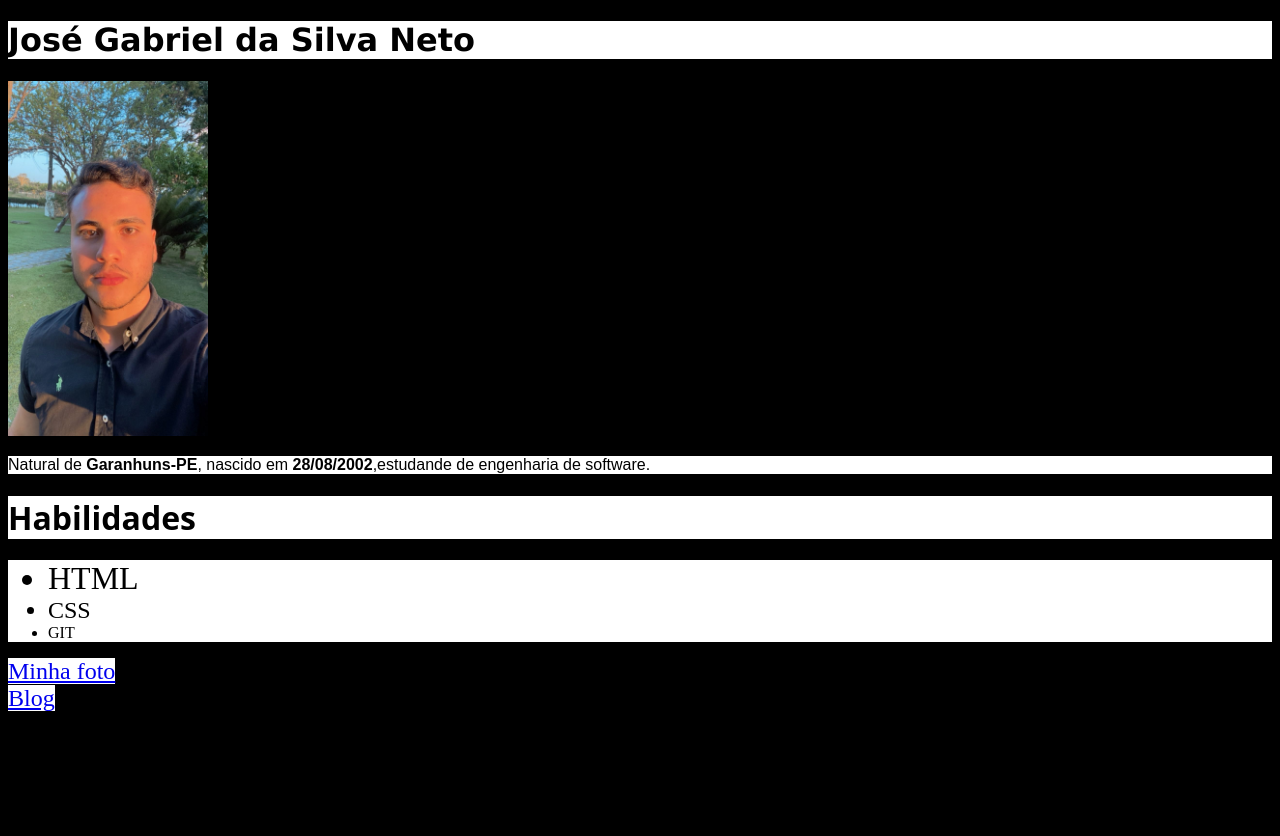
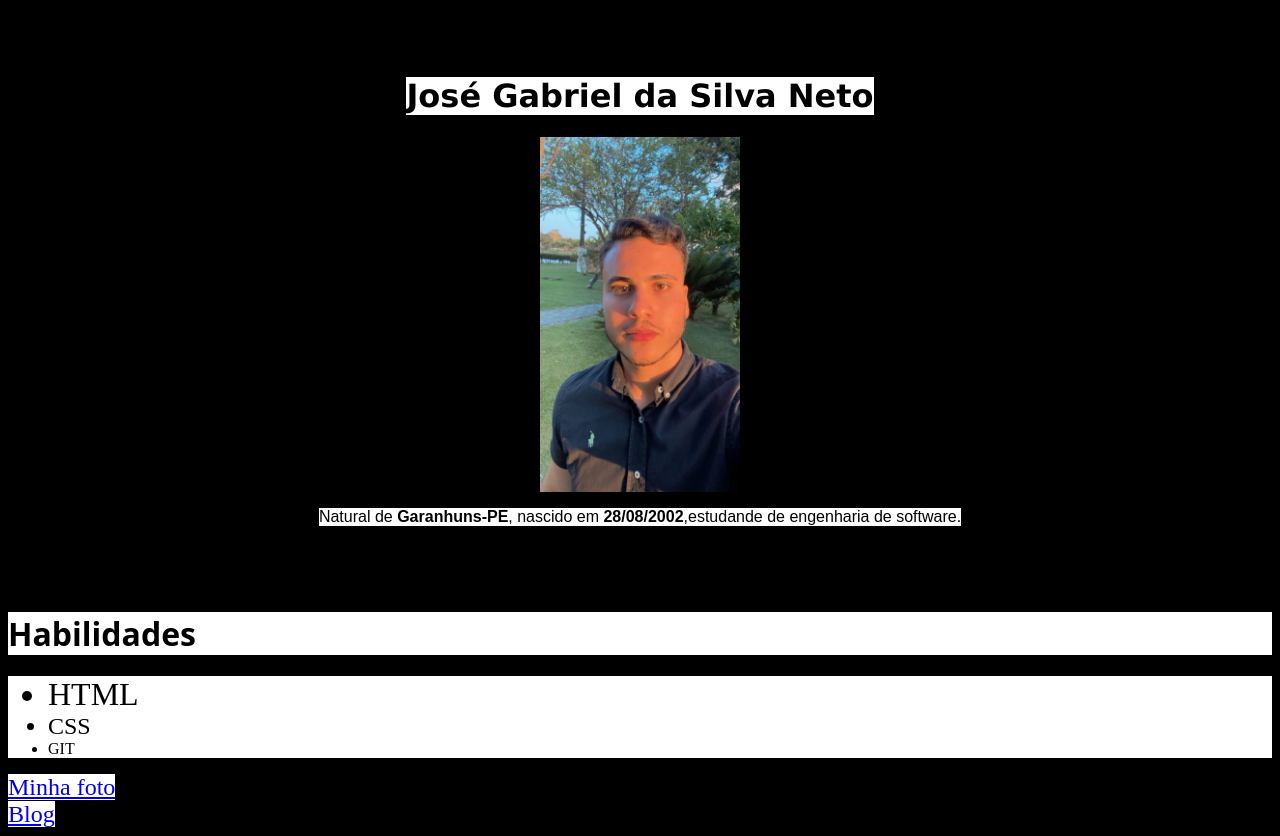
Before and after one commit to jgneto7/jgneto7.github.io, a plain HTML site: page index.html in a window 1280 px wide. Before the commit the page ends 800 px from the top, so only its background shows below. Drawn offline with Linux system fonts and the light colour scheme.

Commit message:
adiciona header no centro

```diff
--- a/index.html
+++ b/index.html
@@ -6,65 +6,19 @@
     <meta http-equiv="X-UA-Compatible" content="IE=edge">
     <meta name="viewport" content="width=device-width, initial-scale=1.0">
     <title>Portfólio</title>
+    <link rel="stylesheet" href="style.css">
 </head>
-<style>
-    #nome {
-        font-family: 'Lucida Sans', 'Lucida Sans Regular', 'Lucida Grande', 'Lucida Sans Unicode', Geneva, Verdana, sans-serif;
-        background-color: white;
-    }
-
-    #descricao {
-        font-family: Arial, Helvetica, sans-serif;
-        background-color: white;
-    }
-
-    body {
-        background-color: black;
-    }
-
-    #habilidades {
-        background-color: white;
-        font-family: system-ui, -apple-system, BlinkMacSystemFont, 'Segoe UI', Roboto, Oxygen, Ubuntu, Cantarell, 'Open Sans', 'Helvetica Neue', sans-serif;
-
-    }
-
-    .lista {
-        background-color: white;
-    }
-
-    .html {
-        font-size: xx-large;
-    }
-
-    .css {
-        font-size: x-large;
-    }
-
-    .git {
-        font-size: medium;
-    }
-
-    .links {
-        background-color: white;
-        font-size: x-large;
-    }
-
-    .blog {
-        background-color: white;
-        font-size: x-large;
-    }
 
 
+<body>
+    <div class="header">
+        <h1 id="nome">José Gabriel da Silva Neto</h1>
+        <img src="jgneto.jpeg" width="200" alt="Casamento do Meu Amigo" id="foto" <br>
 
-
-</style>
-
-<body>
-    <h1 id="nome">José Gabriel da Silva Neto</h1>
-    <img src="jgneto.jpeg" width="200" alt="Casamento do Meu Amigo" id="foto" <br>
-
-    <p id="descricao">Natural de <strong>Garanhuns-PE</strong>, nascido em <strong>28/08/2002</strong>,estudande de engenharia de
-        software. </p>
+        <p id="descricao">Natural de <strong>Garanhuns-PE</strong>, nascido em <strong>28/08/2002</strong>,estudande de
+            engenharia de
+            software. </p>
+    </div>
 
     <h1 id="habilidades">Habilidades</h1>
     <ul class="lista">
@@ -73,7 +27,7 @@
         <li class="git">GIT</li>
     </ul>
 
-    <a class="links"<img src="jgneto.jpeg" href="http://127.0.0.1:5501/jgneto.jpeg">Minha foto
+    <a class="links" <img src="jgneto.jpeg" href="http://127.0.0.1:5501/jgneto.jpeg">Minha foto
     </a>
     <br>
 
--- /dev/null
+++ b/style.css
@@ -0,0 +1,53 @@
+#nome {
+    font-family: 'Lucida Sans', 'Lucida Sans Regular', 'Lucida Grande', 'Lucida Sans Unicode', Geneva, Verdana, sans-serif;
+    background-color: white;
+}
+
+#descricao {
+    font-family: Arial, Helvetica, sans-serif;
+    background-color: white;
+}
+
+body {
+    background-color: black;
+}
+
+#habilidades {
+    background-color: white;
+    font-family: system-ui, -apple-system, BlinkMacSystemFont, 'Segoe UI', Roboto, Oxygen, Ubuntu, Cantarell, 'Open Sans', 'Helvetica Neue', sans-serif;
+
+}
+
+.lista {
+    background-color: white;
+}
+
+.html {
+    font-size: xx-large;
+}
+
+.css {
+    font-size: x-large;
+}
+
+.git {
+    font-size: medium;
+}
+
+.links {
+    background-color: white;
+    font-size: x-large;
+}
+
+.blog {
+    background-color: white;
+    font-size: x-large;
+}
+
+
+ .header {
+    padding: 48px;
+    display: flex;
+    flex-direction: column;
+align-items: center;
+ }
```
